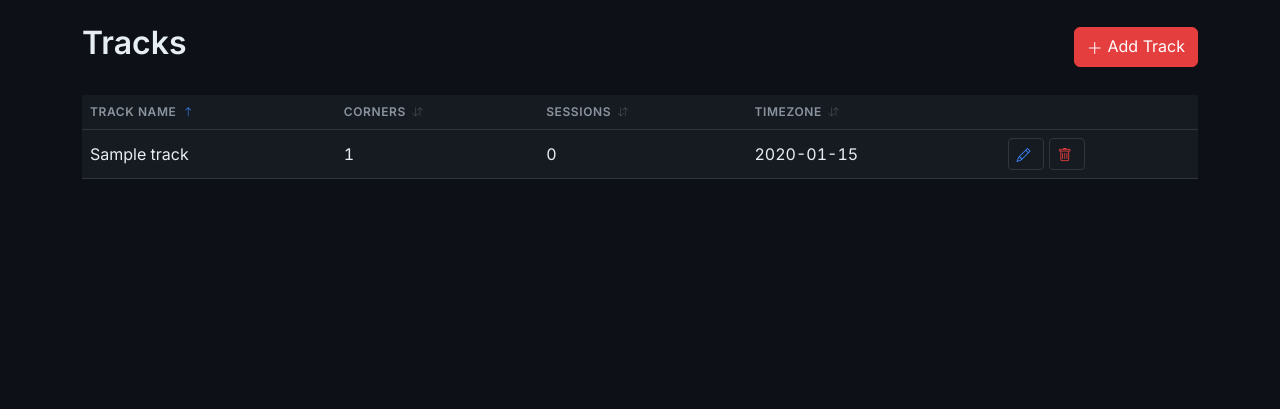
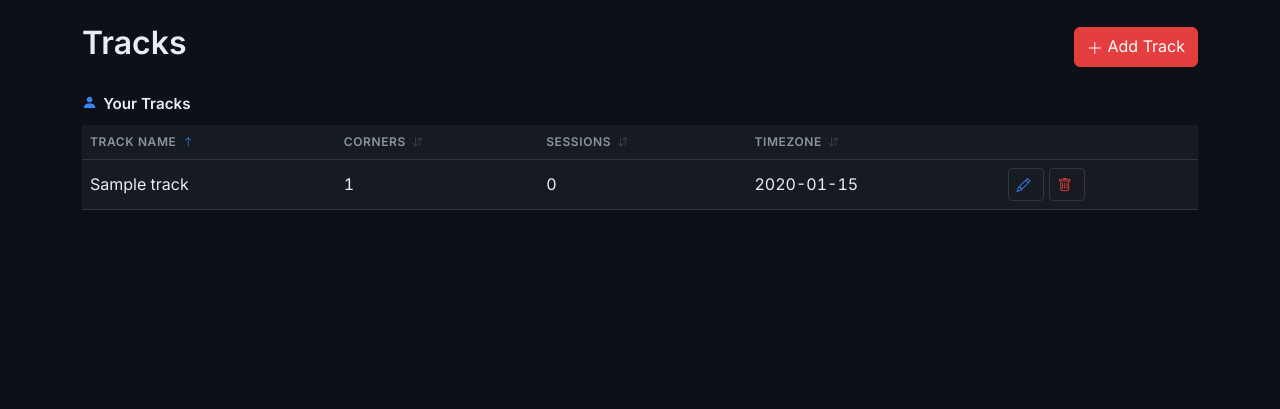
Before and after one commit to apahim/boxbox, a Flask app: page /tracks/ in a window 1280 px wide. Shown: the part 62-471 px from the top of the page. Run offline with Flask 3, Linux system fonts and the light colour scheme; a user stored in the database is signed in; tables that the repository leaves empty hold one stand-in row (values such as "Sample post"); parts of the project's set-up code (start-up, migrations or seed data) failed here and were passed over; some libraries are stand-ins or nearby versions.

Commit message:
Add official tracks with admin role and sectioned track list
Admin users can create official tracks (visible to all, read-only for
non-admins). Track list is organized into three sections: Official,
Your Tracks, and Event Tracks with deduplication. Includes is_admin
migration, set-admin CLI command, and (Official) labels in dropdowns.

Co-Authored-By: Claude Opus 4.6 <noreply@anthropic.com>

```diff
--- a/app/__init__.py
+++ b/app/__init__.py
@@ -162,11 +162,12 @@ def create_app(config_name=None):
     app.register_blueprint(legal_bp)
 
     # CLI commands
-    from app.cli import seed_tracks, import_session, reingest_session, seed_demo
+    from app.cli import seed_tracks, import_session, reingest_session, seed_demo, set_admin
     app.cli.add_command(seed_tracks)
     app.cli.add_command(import_session)
     app.cli.add_command(reingest_session)
     app.cli.add_command(seed_demo)
+    app.cli.add_command(set_admin)
 
     _register_error_handlers(app)
     _add_security_headers(app)
--- a/app/sessions/routes.py
+++ b/app/sessions/routes.py
@@ -45,6 +45,8 @@ def _track_choices(tracks, event_track_map, include_none=False):
         choices.append((0, '— No track —'))
     for t in tracks:
         label = t.name
+        if t.created_by is None:
+            label += ' (Official)'
         event_names = event_track_map.get(t.id)
         if event_names:
             label += ' (Event: ' + ', '.join(event_names) + ')'
--- a/app/templates/tracks/edit.html
+++ b/app/templates/tracks/edit.html
@@ -88,10 +88,14 @@
 {% if readonly %}
 <div class="alert mb-3" style="background:rgba(245,158,11,0.08); border:1px solid rgba(245,158,11,0.25); border-radius:8px; color:var(--bb-text); font-size:0.85rem;">
     <i class="bi bi-lock-fill" style="color:var(--bb-amber);"></i>
-    {% if locked_by_event and is_owner %}
+    {% if locked_by_event and can_edit %}
     This track is locked because it is used by <strong>{{ event_names|join(', ') }}</strong>. Remove it from the event to edit.
+    {% elif locked_by_event and is_official %}
+    This is an official track, locked by event <strong>{{ event_names|join(', ') }}</strong>.
     {% elif locked_by_event %}
     This track is managed by <strong>{{ creator_name or 'another user' }}</strong> and locked by event <strong>{{ event_names|join(', ') }}</strong>.
+    {% elif is_official %}
+    This is an official track. You can view its setup but cannot edit it.
     {% else %}
     This track is managed by <strong>{{ creator_name or 'another user' }}</strong>. You can view its setup but cannot edit it.
     {% endif %}
--- a/app/templates/tracks/list.html
+++ b/app/templates/tracks/list.html
@@ -19,11 +19,13 @@
     th.sortable:hover { color: var(--bb-blue); }
     th.sortable .sort-icon { font-size: 0.65rem; margin-left: 3px; opacity: 0.4; }
     th.sortable.sort-asc .sort-icon, th.sortable.sort-desc .sort-icon { opacity: 1; color: var(--bb-blue); }
+    .track-section { margin-bottom: 2rem; }
+    .track-section h5 { font-size: 0.95rem; font-weight: 600; margin-bottom: 0.75rem; display: flex; align-items: center; gap: 6px; }
     @media (max-width: 991px) {
         .table-responsive { overflow-x: visible; }
-        #tracksTable thead { display: none; }
-        #tracksTable, #tracksTable tbody, #tracksTable tr, #tracksTable td { display: block; }
-        #tracksTable tr {
+        .track-table thead { display: none; }
+        .track-table, .track-table tbody, .track-table tr, .track-table td { display: block; }
+        .track-table tr {
             position: relative;
             background: var(--bb-surface);
             border: 1px solid var(--bb-border);
@@ -65,9 +64,9 @@
     <a href="{{ url_for('tracks.create') }}" class="btn btn-primary"><i class="bi bi-plus-lg"></i>Add Track</a>
 </div>
 
-{% if tracks %}
+{% macro track_table(items, section, table_id) %}
 <div class="table-responsive">
-    <table class="table table-hover" id="tracksTable">
+    <table class="table table-hover track-table" id="{{ table_id }}">
         <thead>
             <tr>
                 <th class="sortable sort-asc" data-col="0" data-type="string">Track Name <i class="bi bi-arrow-up sort-icon"></i></th>
@@ -105,17 +105,57 @@
                         <button type="submit" class="btn btn-sm btn-outline-danger" title="Delete track"><i class="bi bi-trash"></i></button>
                     </form>
                     {% endif %}
+                    {% elif section == 'official' and current_user.is_admin %}
+                    <a href="{{ url_for('tracks.edit', track_id=item.track.id) }}" class="btn btn-sm btn-outline-primary" title="Edit Corners"><i class="bi bi-pencil"></i></a>
+                    {% if item.session_count > 0 %}
+                    <button class="btn btn-sm btn-outline-danger" disabled
+                            title="Used by {{ item.session_count }} session{{ 's' if item.session_count != 1 }}"><i class="bi bi-trash"></i></button>
+                    {% else %}
+                    <form method="POST" action="{{ url_for('tracks.delete', track_id=item.track.id) }}" class="d-inline"
+                          onsubmit="return handleTrackDelete(this)">
+                        <input type="hidden" name="csrf_token" value="{{ csrf_token() }}">
+                        <button type="submit" class="btn btn-sm btn-outline-danger" title="Delete track"><i class="bi bi-trash"></i></button>
+                    </form>
+                    {% endif %}
+                    {% else %}
+                    <a href="{{ url_for('tracks.edit', track_id=item.track.id) }}" class="btn btn-sm btn-outline-secondary" title="View Track"><i class="bi bi-eye"></i></a>
+                    {% endif %}
                 </td>
             </tr>
             {% endfor %}
         </tbody>
     </table>
 </div>
-{% else %}
+{% endmacro %}
+
+{% if not official_tracks and not user_tracks and not event_tracks %}
 <div class="bb-empty">
     <i class="bi bi-geo-alt"></i>
     <p>No tracks yet. Add one to get started.</p>
 </div>
+{% else %}
+
+{% if official_tracks %}
+<div class="track-section">
+    <h5><i class="bi bi-patch-check-fill" style="color:var(--bb-green)"></i> Official Tracks</h5>
+    {{ track_table(official_tracks, 'official', 'officialTable') }}
+</div>
+{% endif %}
+
+{% if user_tracks %}
+<div class="track-section">
+    <h5><i class="bi bi-person-fill" style="color:var(--bb-blue)"></i> Your Tracks</h5>
+    {{ track_table(user_tracks, 'user', 'userTable') }}
+</div>
+{% endif %}
+
+{% if event_tracks %}
+<div class="track-section">
+    <h5><i class="bi bi-calendar-event-fill" style="color:var(--bb-cyan)"></i> Event Tracks</h5>
+    {{ track_table(event_tracks, 'event', 'eventTable') }}
+</div>
+{% endif %}
+
 {% endif %}
 {% endblock %}
 
@@ -166,10 +206,11 @@ function handleTrackDelete(form) {
 }
 
 // ── Column sorting ──
-var thead = document.querySelector('#tracksTable thead');
-var tbody = document.querySelector('#tracksTable tbody');
+document.querySelectorAll('.track-table').forEach(function(table) {
+    var thead = table.querySelector('thead');
+    var tbody = table.querySelector('tbody');
+    if (!thead || !tbody) return;
 
-if (thead && tbody) {
     thead.querySelectorAll('th.sortable').forEach(function(th) {
         th.addEventListener('click', function() {
             var col = parseInt(th.dataset.col);
--- a/app/tracks/forms.py
+++ b/app/tracks/forms.py
@@ -1,5 +1,5 @@
 from flask_wtf import FlaskForm
-from wtforms import StringField, HiddenField, SubmitField
+from wtforms import BooleanField, StringField, HiddenField, SubmitField
 from wtforms.validators import DataRequired, Length
 
 
@@ -7,4 +7,5 @@ class TrackForm(FlaskForm):
     name = StringField('Track Name', validators=[DataRequired(), Length(max=200)])
     lat = HiddenField('Latitude', validators=[DataRequired()])
     lon = HiddenField('Longitude', validators=[DataRequired()])
+    is_official = BooleanField('Official track (visible to all users)')
     submit = SubmitField('Create Track')
--- a/app/tracks/routes.py
+++ b/app/tracks/routes.py
@@ -37,14 +37,30 @@ def list_tracks():
         for e in events:
             event_track_map.setdefault(e.track_id, []).append(e.name)
 
-    track_data = []
+    official_tracks = []
+    user_tracks = []
+    event_tracks = []
+    official_ids = set()
+
     for t in tracks:
-        track_data.append({
+        item = {
             'track': t,
             'corner_count': t.corners.count(),
             'session_count': t.sessions.count(),
-        })
-    return render_template('tracks/list.html', tracks=track_data,
+        }
+        if t.created_by is None:
+            official_tracks.append(item)
+            official_ids.add(t.id)
+        elif t.created_by == current_user.id:
+            user_tracks.append(item)
+        else:
+            if t.id not in official_ids:
+                event_tracks.append(item)
+
+    return render_template('tracks/list.html',
+                           official_tracks=official_tracks,
+                           user_tracks=user_tracks,
+                           event_tracks=event_tracks,
                            event_track_map=event_track_map)
 
 
@@ -53,8 +69,11 @@ def list_tracks():
 def create():
     form = TrackForm()
     if form.validate_on_submit():
+        is_official = current_user.is_admin and form.is_official.data
+        owner_id = None if is_official else current_user.id
+
         slug = _slugify(form.name.data)
-        if Track.query.filter_by(slug=slug, created_by=current_user.id).first():
+        if Track.query.filter_by(slug=slug, created_by=owner_id).first():
             flash('You already have a track with that name.', 'danger')
             mapkit_token = current_app.config.get('MAPKIT_TOKEN', '')
             return render_template('tracks/create.html', form=form,
@@ -81,7 +100,7 @@ def create():
             lat=lat,
             lon=lon,
             timezone=tz,
-            created_by=current_user.id,
+            created_by=owner_id,
         )
         db.session.add(track)
         db.session.commit()
@@ -102,12 +121,14 @@ def edit(track_id):
         abort(404)
 
     is_fetch = request.headers.get('X-Requested-With') == 'fetch'
-    is_owner = (track.created_by == current_user.id)
+    is_official = (track.created_by is None)
+    is_owner = (track.created_by == current_user.id) and not is_official
+    can_edit = is_owner or (is_official and current_user.is_admin)
 
     # Lock track if it's used by any event
     linked_events = Event.query.filter_by(track_id=track.id).all()
     locked_by_event = len(linked_events) > 0
-    readonly = not is_owner or locked_by_event
+    readonly = not can_edit or locked_by_event
 
     if request.method == 'POST':
         if readonly:
@@ -211,10 +232,11 @@ def edit(track_id):
     ).order_by(Session.date.desc()).all()
 
     creator_name = None
-    if readonly and track.created_by and not is_owner:
-        creator = db.session.get(User, track.created_by)
-        if creator:
-            creator_name = creator.display_name
+    if readonly and not can_edit and not is_official:
+        if track.created_by:
+            creator = db.session.get(User, track.created_by)
+            if creator:
+                creator_name = creator.display_name
 
     event_names = [e.name for e in linked_events] if locked_by_event else []
 
@@ -228,6 +250,8 @@ def edit(track_id):
                            matching_sessions=matching_sessions,
                            readonly=readonly,
                            is_owner=is_owner,
+                           is_official=is_official,
+                           can_edit=can_edit,
                            locked_by_event=locked_by_event,
                            event_names=event_names,
                            creator_name=creator_name)
@@ -241,7 +265,10 @@ def delete(track_id):
         abort(404)
     is_fetch = request.headers.get('X-Requested-With') == 'fetch'
 
-    if track.created_by != current_user.id:
+    is_official = (track.created_by is None)
+    can_delete = (track.created_by == current_user.id and not is_official) or \
+                 (is_official and current_user.is_admin)
+    if not can_delete:
         if is_fetch:
             return jsonify(error='You do not have permission to delete this track.'), 403
         abort(403)
```
Also changed, not shown: other parts of app/templates/tracks/list.html (+15 -17 lines), app/cli.py (+16 -0 lines), app/events/routes.py (+8 -2 lines), app/models.py (+7 -1 lines), app/templates/tracks/create.html (+7 -0 lines), migrations/versions/a1b2c3d4e5f6_add_is_admin_to_users.py (added, +25 -0 lines).
